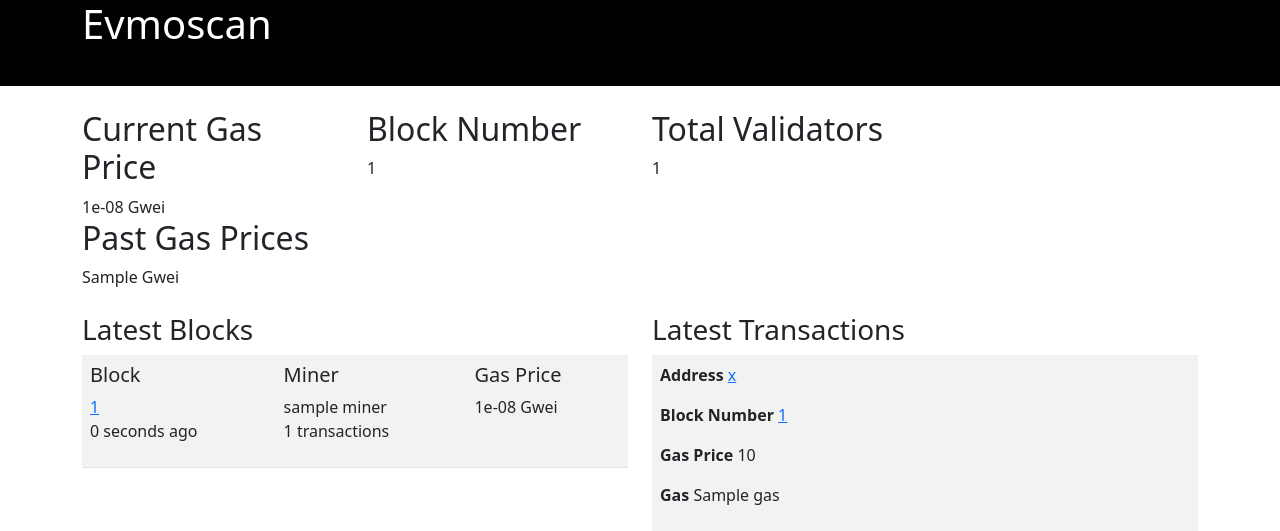
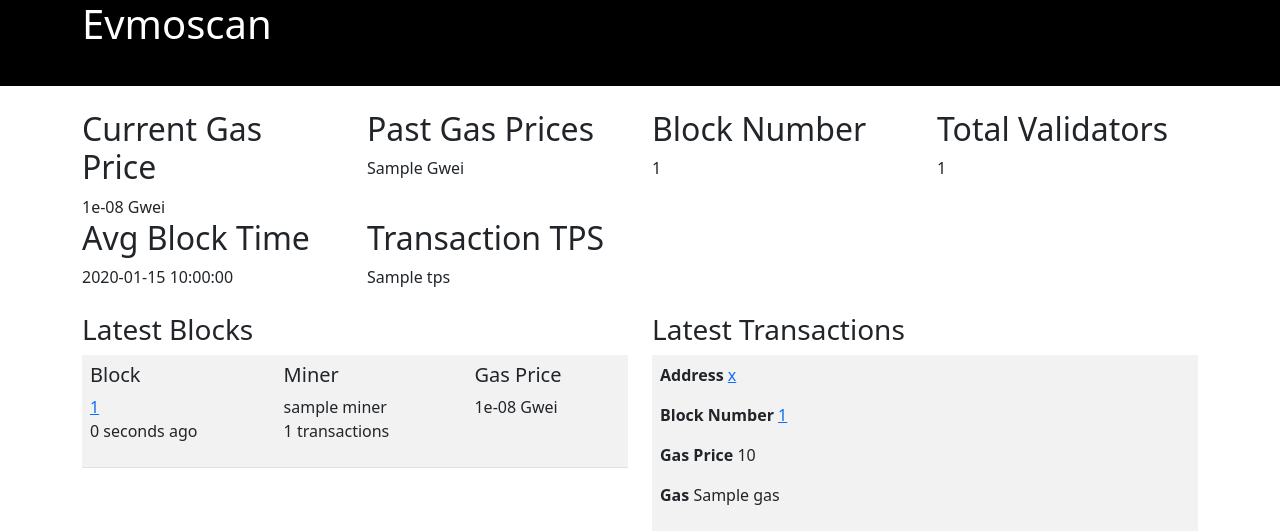
Before and after one commit to onlyalt/evmos_contribution, a Flask app: template evmoscan/templates/index.html in a window 1280 px wide. Shown: the top 531 px of the page. Run offline with Flask 2, Linux system fonts and the light colour scheme; the template is opened without the code that fills it: most values are stand-ins (such as "Sample title", 1, 10 or a date in 2020).

Commit message:
add tps and block time

```diff
--- a/evmoscan/app.py
+++ b/evmoscan/app.py
@@ -28,6 +28,9 @@ def index():
     latest_transactions = [transaction_loader(json.loads(get_transaction_info_rpc(item))) for sublist in [x.transactions for x in latest_blocks] for item in sublist]  # flatten list of list
     gas_fees = [x.gas_price / 1000000000 for x in latest_transactions]
 
+    avg_block_time = (latest_blocks[0].timestamp -  latest_blocks[-1].timestamp) / (len(latest_blocks) - 1)
+    tps = len(latest_transactions) / (latest_blocks[0].timestamp -  latest_blocks[-1].timestamp)
+
     validators, n_validators = get_validators()
     current_time = time.time()
     return render_template(
@@ -41,6 +44,8 @@ def index():
         n_validators=n_validators,
         latest_transactions=latest_transactions,
         gas_fees=gas_fees,
+        avg_block_time=avg_block_time,
+        tps=tps,
     )
 
 
--- a/evmoscan/templates/index.html
+++ b/evmoscan/templates/index.html
@@ -6,6 +6,8 @@
     <div class="col-3">
       <h2>Current Gas Price</h2>
         {{ current_gas_price / 1000000000}} Gwei
+    </div>
+    <div class="col-3">
       <h2>Past Gas Prices</h2>
         {{ gas_fees }} Gwei
     </div>
@@ -16,6 +18,14 @@
     <div class="col-3">
       <h2>Total Validators</h2>
         {{ n_validators }}
+    </div>
+    <div class="col-3">
+      <h2>Avg Block Time</h2>
+        {{ avg_block_time }}
+    </div>
+    <div class="col-3">
+      <h2>Transaction TPS</h2>
+        {{ tps }}
     </div>
   </div>
   <div class="row">
```
